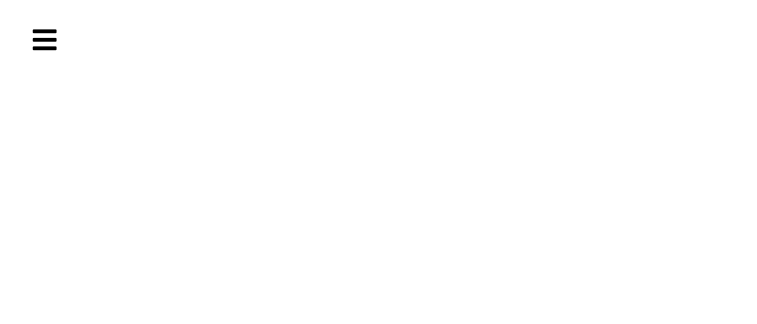
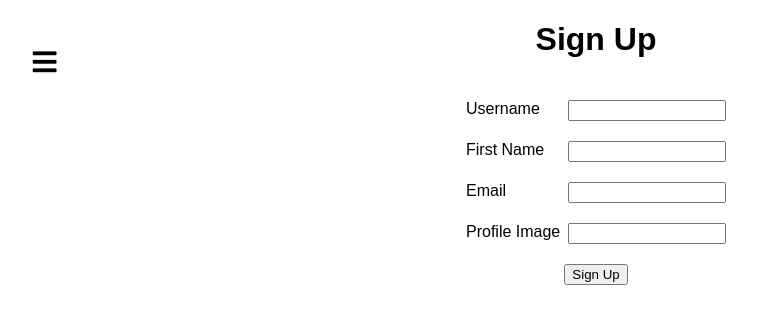
Before and after one commit to OliWalker/versus-fe, a React (Create React App) app in the folder versus-fe/: page /SignUp in a window 1280 px wide. Shown: the top 324 px of the page, without its empty margins (44-801 px from the left). Built offline with nearby package versions, Linux system fonts and the light colour scheme.

Commit message:
second edit of Login and Sign Up, with new routes added to app.js

```diff
--- a/versus-fe/package.json
+++ b/versus-fe/package.json
@@ -3,6 +3,7 @@
   "version": "0.1.0",
   "private": true,
   "dependencies": {
+    "ajv": "^6.5.2",
     "react": "^16.4.2",
     "react-dom": "^16.4.2",
     "react-router-dom": "^4.3.1",
--- a/versus-fe/src/App.js
+++ b/versus-fe/src/App.js
@@ -1,9 +1,9 @@
 import React, { Component } from 'react';
 import './App.css';
+import { Route } from 'react-router-dom'
+
 import LoginPage from './containers/LoginPage/LoginPage'
 import SignUp from './containers/SignUp/SignUp'
-import { Route } from 'react-router-dom'
-
 import ProfilePage from './containers/ProfilePage/ProfilePage';
 import Header from './components/Header/Header';
 import SportsList from './containers/SportsList/SportsList';
@@ -22,6 +22,9 @@ class App extends Component {
         <Route path='/sportsList' component={SportsList} />
         <Route path='/league' component={League} />
         <Route path='/opponents' component={MatchingCardsList} />
+        <Route path='/LoginPage' component={LoginPage} />
+        <Route path='/SignUp' component={SignUp} />
+
 
       </div>
     );
--- a/versus-fe/src/containers/LoginPage/LoginPage.js
+++ b/versus-fe/src/containers/LoginPage/LoginPage.js
@@ -27,8 +27,9 @@ class LoginPage extends Component {
   }
 
   handleFormChange = (event) =>{
-    if(event.target.name === "username") this.setState({username:event.target.value})
-    if(event.target.name === "password") this.setState({password:event.target.value})
+    this.setState({
+      [event.target.name]:event.target.value
+    })
   }
 
   render() {
@@ -38,10 +39,10 @@ class LoginPage extends Component {
         <div className="loginDetails">
           <form onSubmit={this.sendDetails}>
             Username <br/>
-            <input type="text" className="username" onChange={this.handleFormChange} name="username" />
+            <input type="text" value={this.state.username} onChange={this.handleFormChange} name="username" />
             <br/>
             password <br/>
-            <input type="text" className="password" onChange={this.handleFormChange} name="password" />
+            <input type="text" value={this.state.password} onChange={this.handleFormChange} name="password" />
             <br/>
             <input type="submit" value="Sign In"/>
           </form>
--- a/versus-fe/src/containers/SignUp/SignUp.js
+++ b/versus-fe/src/containers/SignUp/SignUp.js
@@ -15,7 +15,7 @@ class SignUp extends Component {
     sendSignUp = (event) => {
       event.preventDefault()
 
-      let signUpDetails = {
+      const signUpDetails = {
         username:this.state.username,
         first_name:this.state.first_name,
         email:this.state.email,
@@ -34,10 +34,9 @@ class SignUp extends Component {
     }
 
     handleFormChange = (event) => {
-      if(event.target.name === "username") this.setState({username: event.target.value})
-      if(event.target.name === "firstname") this.setState({first_name: event.target.value})
-      if(event.target.name === "email") this.setState({email: event.target.value})
-      if(event.target.name === "image_Path") this.setState({image_Path: event.target.value})
+      this.setState({
+        [event.target.name]:event.target.value
+      })
     }
 
 
```
Also changed, not shown: versus-fe/src/index.js (line endings or trailing spaces), 1 other file (tests, documents, lock files or other folders).
